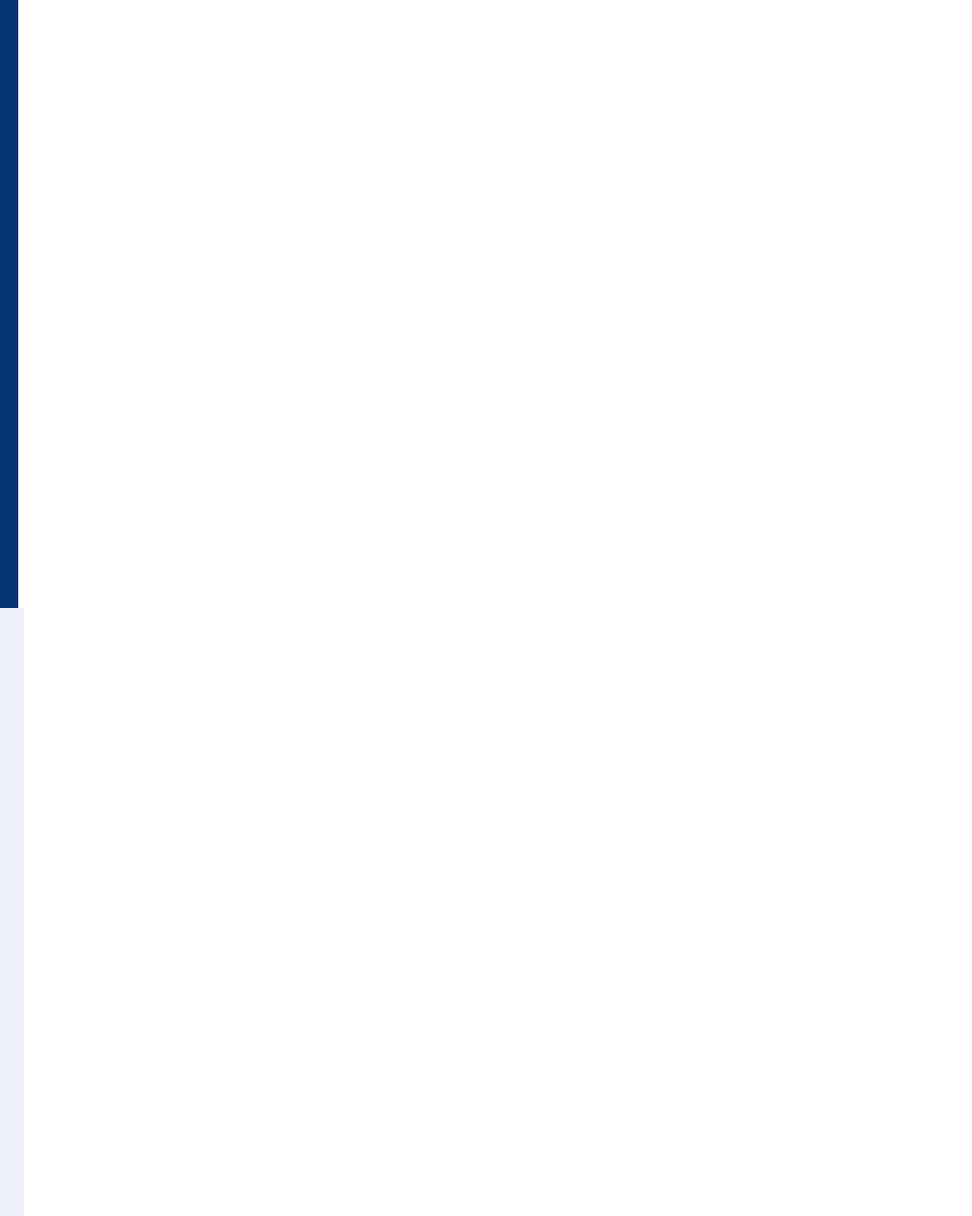
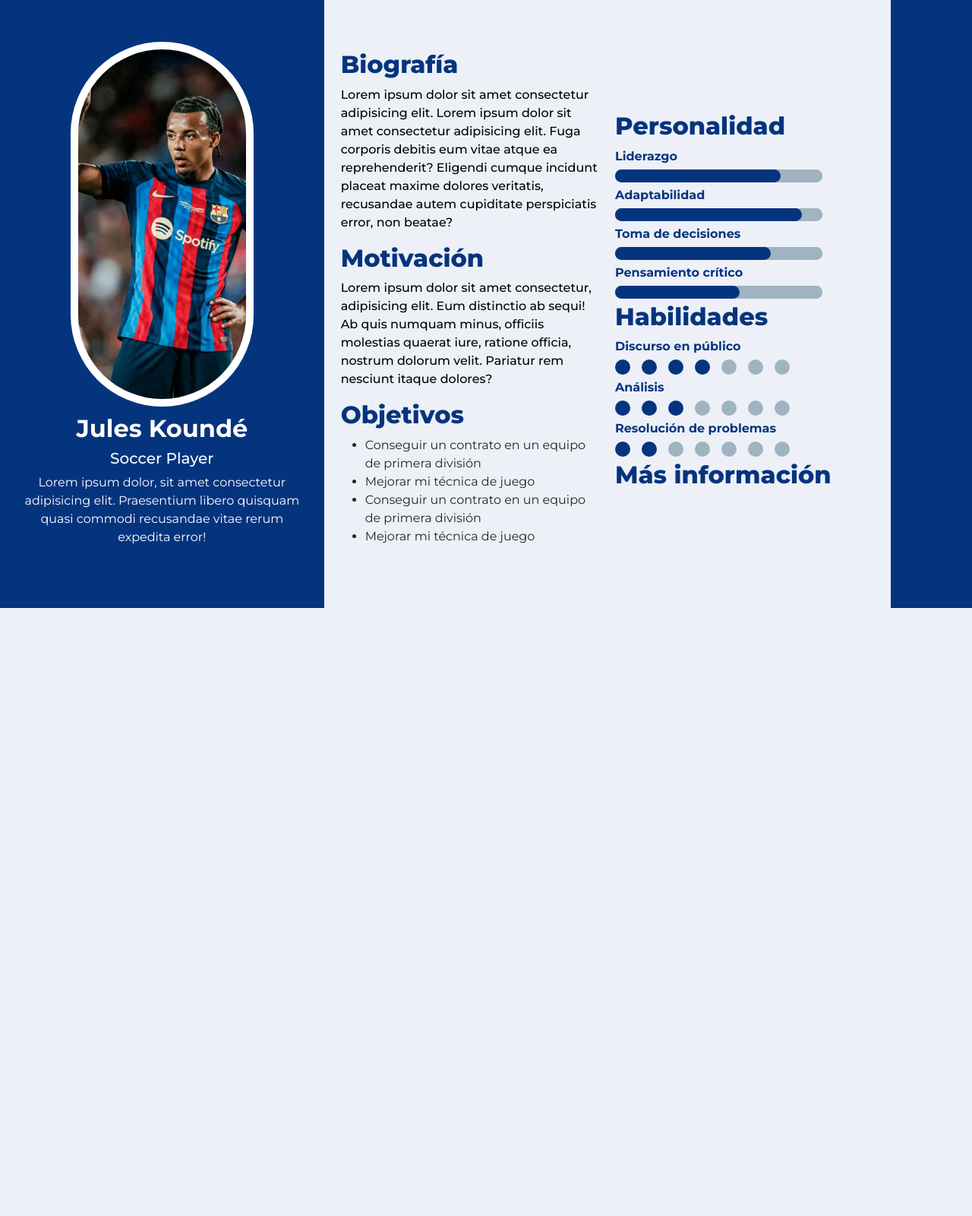
Before and after one commit to Sam220903/CMS_PHP, a PHP site: page / in a window 1280 px wide. Shown: the whole page at 76% size. After the commit the page ends 800 px from the top, so only its background shows below. Run offline with PHP 8.4, Linux system fonts and the light colour scheme; style sheets or scripts are compiled from the project's sources.

Commit message:
Estructura y estilos de vista de users

```diff
--- a/app/css/styles.scss
+++ b/app/css/styles.scss
@@ -4,28 +4,143 @@
     font-family: "Montserrat", sans-serif;
 }
 
-body{
+html, body{
     height: 100%;
     margin: 0;
 }
 
 #main-container{
-    display: flex;
     height: 100vh;
 }
+
 
 #main-row{
     height: 100%;
 }
 
 .profile-container{
-    background-color: #063573;
-
+    background-color: #05347e;
     height: 100%;
+    display: flex;
+    flex-direction: column;
+    align-items: center;
+    justify-content: center;
 }
 
 .details-container{
     background-color: #EDF0F7;
     height: 100%;
+    display: flex;
+    flex-direction: row;
+    justify-content: space-between;
+}
 
+.rectangle{
+    background-color: #05347e;
+    height: 100%;
 }
+
+.photo-container{
+    background-color: #FFF;
+    height: 60%;
+    width: 60%;
+    border-radius: 200px;
+    padding: 10px;
+    box-sizing: border-box;
+}
+
+.photo-container img{
+    width: 100%;
+    height: 100%;
+    object-fit: cover;
+    border-radius: 200px;
+}
+
+.profile-data{
+    text-align: center;
+    color: #FFF;
+    margin: 10px;
+}
+
+.profile-data h2{
+    font-weight: 700;
+}
+
+.profile-data h5{
+    font-weight: 500;
+}
+
+.info-group{
+    flex: 1;
+    margin: 10px;
+    display: flex;
+    flex-direction: column;
+    justify-content: center;
+}
+
+
+.info-section{
+    display: flex;
+    flex-direction: column;
+    justify-content: center;
+}
+
+.info-section h2{
+    font-weight: 800;
+    color: #05347e;
+}
+
+.info-section p{
+    font-weight: 500;
+    color: #000000;
+}
+
+.info-section b{
+    color: #05347e;
+}
+
+progress{
+    height: 17px;
+    margin: 5px 0;
+    border-radius: 10px;
+    width: 80%;
+    background-color: #a0b3c1;
+    -webkit-appearance: none;
+    appearance: none;
+}
+
+progress::-webkit-progress-bar {
+    background-color: #a0b3c1;
+    border-radius: 10px;
+}
+
+
+progress::-webkit-progress-value {
+    background-color: #05347e;
+    border-radius: 10px;
+}
+
+progress::-moz-progress-bar {
+    background-color: #05347e;
+    border-radius: 10px;
+}
+
+.skill-progress{
+    display: flex;
+    gap: 15px;
+    margin: 5px 0;
+}
+
+.skill-progress div{
+    width: 20px;
+    height: 20px;
+    border-radius: 50%;
+}
+
+.skill-progress .filled{
+    background-color: #05347e;
+}
+
+.skill-progress .empty{
+    background-color: #a0b3c1;
+}
--- a/app/index.html
+++ b/app/index.html
@@ -13,10 +13,90 @@
         <div class="row align-items-center" id="main-row">
             <div class="col-4 profile-container">
 
+                <div class="photo-container">
+                    <img src="img/708b52d956306825950e3c3b3fe9c4b8.jpg" alt="Jules Koundé">
+                </div>
+                <div class="profile-data">
+                    <h2>Jules Koundé</h2>
+                    <h5>Soccer Player</h5>
+                    <p>Lorem ipsum dolor, sit amet consectetur adipisicing elit. Praesentium libero quisquam quasi commodi recusandae vitae rerum expedita error!</p>
+                </div>
+
             </div>
+            <div class="col-7 details-container">
+                <div class="info-group">
+                    <div id="biography" class="info-section">
+                        <h2>Biografía</h2>
+                        <p>Lorem ipsum dolor sit amet consectetur adipisicing elit. Lorem ipsum dolor sit amet consectetur adipisicing elit. Fuga corporis debitis eum vitae atque ea reprehenderit? Eligendi cumque incidunt placeat maxime dolores veritatis, recusandae autem cupiditate perspiciatis error, non beatae?</p>
+                    </div>
+                    <div id="motivation" class="info-section">
+                        <h2>Motivación</h2>
+                        <p>Lorem ipsum dolor sit amet consectetur, adipisicing elit. Eum distinctio ab sequi! Ab quis numquam minus, officiis molestias quaerat iure, ratione officia, nostrum dolorum velit. Pariatur rem nesciunt itaque dolores?</p>
+                    </div>
+                    <div id="goals" class="info-section">
+                        <h2>Objetivos</h2>
+                        <ul>
+                            <li>Conseguir un contrato en un equipo de primera división</li>
+                            <li>Mejorar mi técnica de juego</li>
+                            <li>Conseguir un contrato en un equipo de primera división</li>
+                            <li>Mejorar mi técnica de juego</li>
+                        </ul>
+                    </div>
+                </div>
+                <div class="info-group">
+                    <div id="personality" class="info-section">
+                        <h2>Personalidad</h2>
+                        <b>Liderazgo</b>
+                        <progress value="80" max="100">5%</progress>
+                        <b>Adaptabilidad</b>
+                        <progress value="90" max="100"></progress>
+                        <b>Toma de decisiones</b>
+                        <progress value="75" max="100"></progress>
+                        <b>Pensamiento crítico</b>
+                        <progress value="60" max="100"></progress>
+                    </div>
+                    <div id="skills" class="info-section">
+                        <h2>Habilidades</h2>
+                        <b>Discurso en público</b>
+                        <div class="skill-progress">
+                            <div class="filled"></div>
+                            <div class="filled"></div>
+                            <div class="filled"></div>
+                            <div class="filled"></div>
+                            <div class="empty"></div>
+                            <div class="empty"></div>
+                            <div class="empty"></div>
+                        </div>
 
-            <div class="col-8 details-container">
+                        <b>Análisis</b>
+                        <div class="skill-progress">
+                            <div class="filled"></div>
+                            <div class="filled"></div>
+                            <div class="filled"></div>
+                            <div class="empty"></div>
+                            <div class="empty"></div>
+                            <div class="empty"></div>
+                            <div class="empty"></div>
+                        </div>
 
+
+                        <b>Resolución de problemas</b>
+                        <div class="skill-progress">
+                            <div class="filled"></div>
+                            <div class="filled"></div>
+                            <div class="empty"></div>
+                            <div class="empty"></div>
+                            <div class="empty"></div>
+                            <div class="empty"></div>
+                            <div class="empty"></div>
+                        </div>
+                    </div>
+                    <div id="stuff" class="info-section">
+                        <h2>Más información</h2>
+                    </div>
+                </div>
+            </div>
+            <div class="col-1 rectangle">
             </div>
         </div>
     </div>
```
Also changed, not shown: app/img/708b52d956306825950e3c3b3fe9c4b8.jpg (added).
